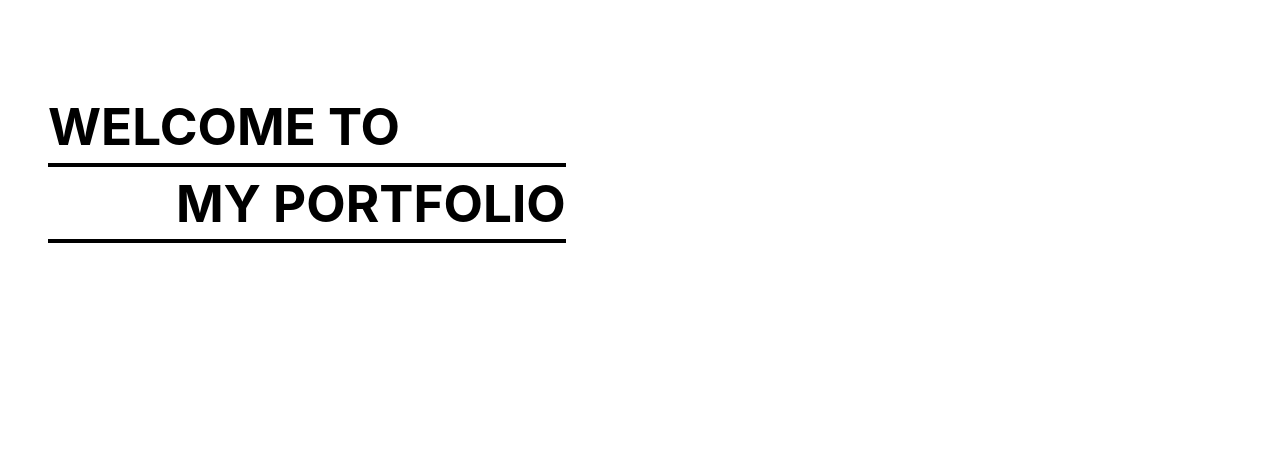
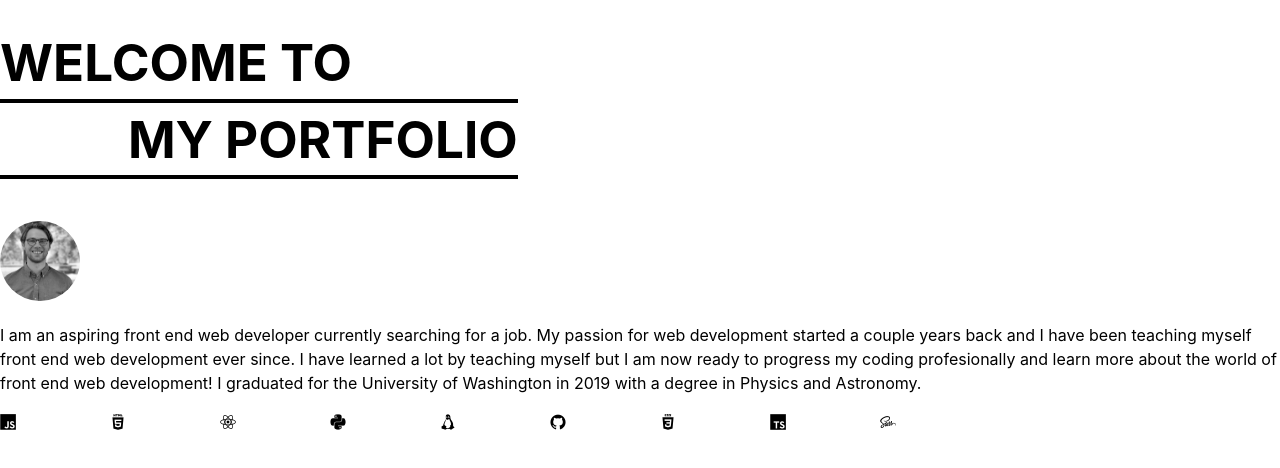
Before and after one commit to piacib/Porfolio2, a React (Vite) app: page / in a window 1280 px wide. Shown: the top 468 px of the page. Built offline with nearby package versions, Linux system fonts and the light colour scheme.

Commit message:
added aboutmeblurb import

```diff
--- a/src/components/LandingPage/index.tsx
+++ b/src/components/LandingPage/index.tsx
@@ -1,8 +1,9 @@
+import AboutMeBlurb from "../AboutMeBlurb";
 import "./style.scss";
 const LandingPage = () => {
   return (
-    <section className="landing-page_container">
-      <div className="landing-page__left">
+    <section className="landing-page__container">
+      <div className="landing-page__left flex-col">
         <WelcomeText />
         <AboutMeBlurb />
         <Skills />
@@ -31,9 +32,7 @@ const UnderlineText = ({ children, reverse = false }: Props) => (
     <div className={`underline${reverse ? " reverse" : ""}`}></div>
   </>
 );
-const AboutMeBlurb = () => {
-  return <></>;
-};
+
 const Skills = () => {
   return <></>;
 };
```
